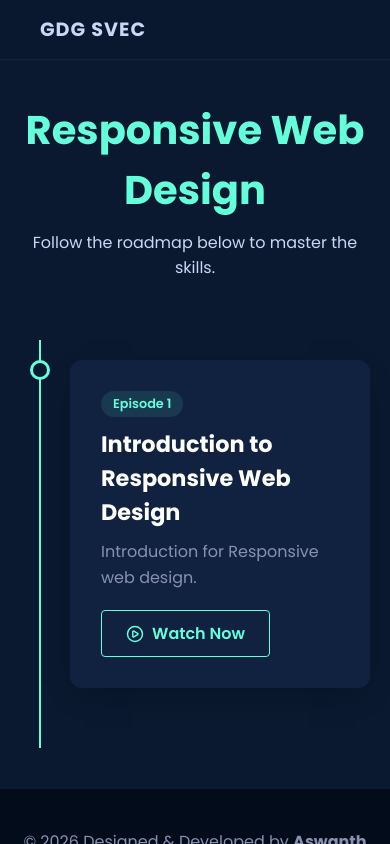
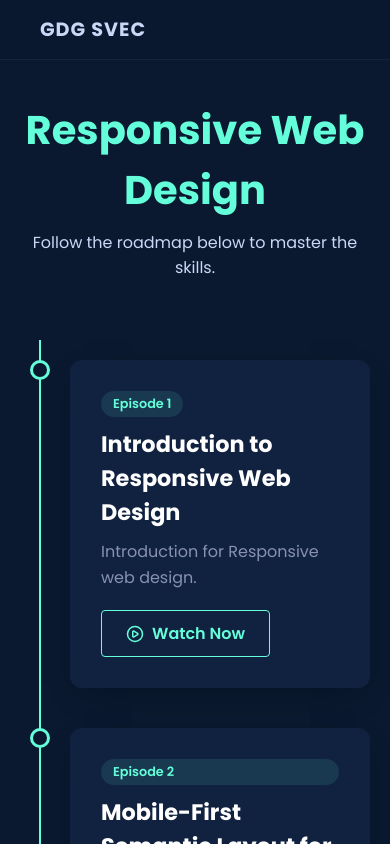
Before and after one commit to AswanthAllu/GDG_SVEC_LEARNING_PORTAL, a React (Vite) app: page /series/responsive-design in a window 390 px wide. Shown: the top 844 px of the page. Built offline with nearby package versions, Linux system fonts and the light colour scheme.

Commit message:
updated responsive design ep 2

```diff
--- a/src/data.js
+++ b/src/data.js
@@ -108,7 +108,7 @@ export const courses = [
           {
             "question": "8. Which of the following is a correct example of a CSS rule?",
             "options": ["color:red; font-size:32px;", "color = red; font-size = 32px;", "color - red; font-size - 32px;", "color:red font-size:32px;"],
-            "answer": "color:red; font-size:32px"
+            "answer": "color:red; font-size:32px;"
           },
           {
             "question": "9. What does the backend of a website handle?",
@@ -627,7 +627,7 @@ export const courses = [
         title: "Introduction to Responsive Web Design",
         desc: "Introduction for Responsive web design.",
         videoUrl: "https://mega.nz/embed/fshXyQjL#pZ6v0BQreuyIlgP0YV4cxBY-hJb2DLV05q1ISez2I0Q",
-       quiz: [
+        quiz: [
           {
             question: "1. What is the main goal of Responsive Web Design?",
             options: [
@@ -729,6 +729,114 @@ export const courses = [
             answer: "A layout that uses proportional values like percentages to adapt to the screen size."
           }
         ]
+      },
+      {
+        id: 2,
+        title: "Mobile-First Semantic Layout for LearnSphere",
+        desc: "We build a simple dashboard page for LearnSphere using semantic HTML tags and a mobile-first structure.",
+        videoUrl: "https://mega.nz/embed/q4IExK4T#IDtWsnemhv6sIGrCV8js1-i1u3Opq8Yt0d-OtADPXQQ",
+        quiz: [
+          {
+            question: "1. In a mobile-first layout like the LearnSphere page, how should the main sections typically be arranged in the HTML?",
+            options: [
+              "Header at the top, main content below, footer at the bottom.",
+              "Footer at the top, header at the bottom, main in the middle.",
+              "Main content at the top, header below, footer hidden.",
+              "All sections placed side by side using tables."
+            ],
+            answer: "Header at the top, main content below, footer at the bottom."
+          },
+          {
+            question: "2. Which semantic element is the best choice to wrap the LearnSphere logo or title at the top of the page?",
+            options: [
+              "<main>",
+              "<header>",
+              "<section>",
+              "<article>"
+            ],
+            answer: "<header>"
+          },
+          {
+            question: "3. On the LearnSphere page, the list with items like Dashboard, Courses, Profile, and Settings belongs inside which semantic element?",
+            options: [
+              "<nav>",
+              "<footer>",
+              "<aside>",
+              "<article>"
+            ],
+            answer: "<nav>"
+          },
+          {
+            question: "4. The LearnSphere portal shows information blocks like Students, Courses, and Completion. Which semantic element is most suitable to contain these statistics as the primary content?",
+            options: [
+              "<footer>",
+              "<header>",
+              "<main>",
+              "<nav>"
+            ],
+            answer: "<main>"
+          },
+          {
+            question: "5. In a mobile-first semantic layout, how should the menu (Dashboard, Courses, Profile, Settings) generally appear on small screens?",
+            options: [
+              "Stacked vertically in a simple list so it is easy to tap.",
+              "Hidden completely so only desktop users can see it.",
+              "Displayed in two columns using fixed pixel widths.",
+              "Placed only in the footer for mobile devices."
+            ],
+            answer: "Stacked vertically in a simple list so it is easy to tap."
+          },
+          {
+            question: "6. Which HTML element is the most appropriate wrapper for the LearnSphere footer text or links (for example, copyright or additional info)?",
+            options: [
+              "<section>",
+              "<footer>",
+              "<aside>",
+              "<article>"
+            ],
+            answer: "<footer>"
+          },
+          {
+            question: "7. Why is it a good idea to use headings like <h1>, <h2>, and <h3> for titles such as “LearnSphere”, “Menu”, “Students”, and “Courses”?",
+            options: [
+              "They automatically make the text bold without any CSS.",
+              "They provide a clear content hierarchy for users and screen readers.",
+              "They prevent the page from scrolling on mobile.",
+              "They are required for the page to load in the browser."
+            ],
+            answer: "They provide a clear content hierarchy for users and screen readers."
+          },
+          {
+            question: "8. If you want to group each content block such as Students, Courses, and Completion inside the main area, which semantic element is the best choice?",
+            options: [
+              "<article> for each block, because each is a self-contained piece of content.",
+              "<nav> for each block, because they look like links.",
+              "<aside> for each block, because they are always sidebars.",
+              "<span> for each block, because they are inline elements."
+            ],
+            answer: "<article> for each block, because each is a self-contained piece of content."
+          },
+          {
+            question: "9. In a mobile-first design, which of the following best describes how you should write your base CSS for this LearnSphere layout?",
+            options: [
+              "Write styles for large desktop screens first, then remove rules for smaller screens.",
+              "Write simple styles that look good on small screens first, then add media queries for larger screens.",
+              "Use only inline styles directly on each element.",
+              "Use tables for the layout so that CSS is not needed."
+            ],
+            answer: "Write simple styles that look good on small screens first, then add media queries for larger screens."
+          },
+          {
+            question: "10. To make sure the LearnSphere page scales correctly on mobile devices, which meta tag should be included in the <head> of the HTML document?",
+            options: [
+              "<meta name=\"viewport\" content=\"width=device-width, initial-scale=1.0\">",
+              "<meta name=\"viewport\" content=\"desktop-width, initial-scale=2.0\">",
+              "<meta http-equiv=\"refresh\" content=\"30\">",
+              "<meta name=\"keywords\" content=\"LearnSphere, dashboard\">"
+            ],
+            answer: "<meta name=\"viewport\" content=\"width=device-width, initial-scale=1.0\">"
+          }
+        ]
       }
     ]
   }
```
